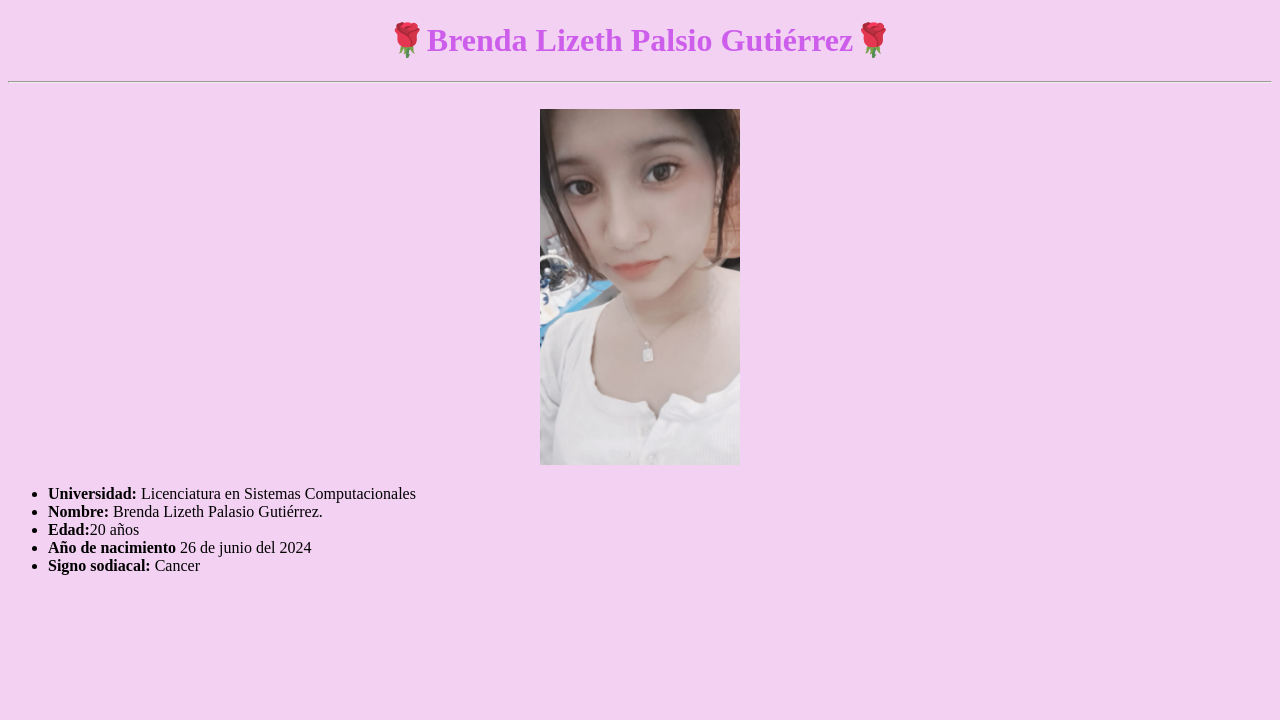
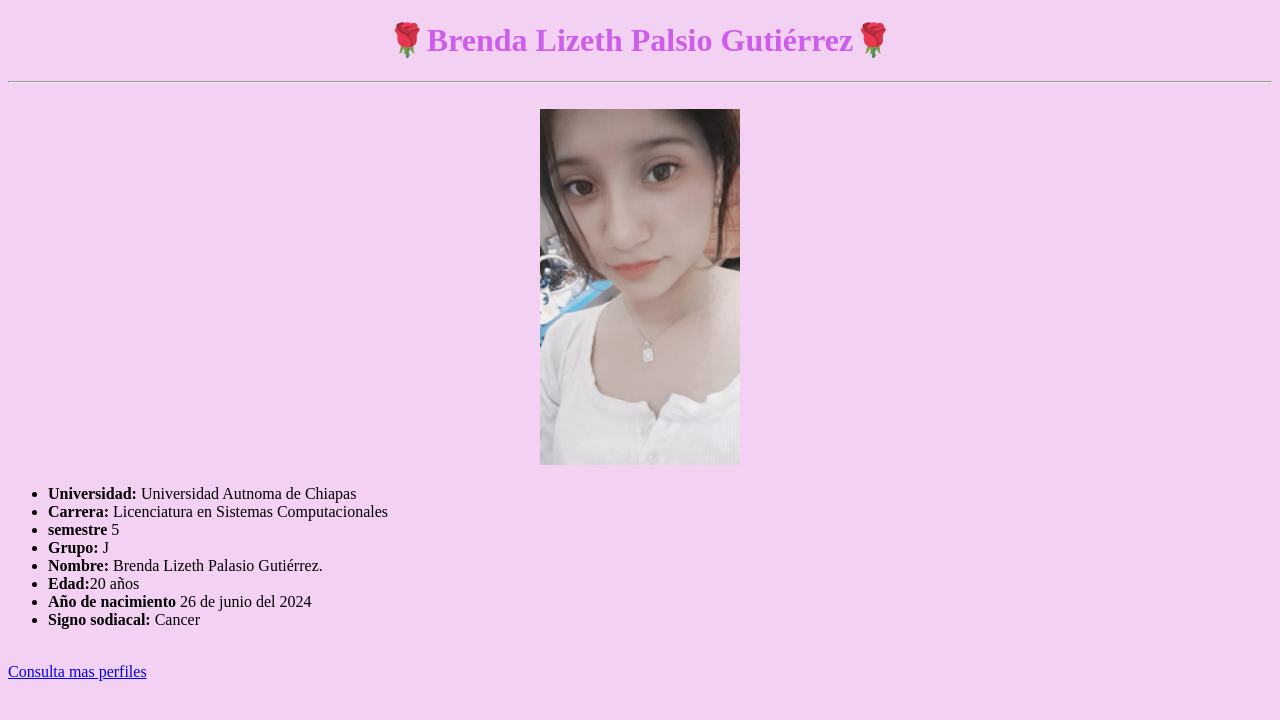
Before and after one commit to CNGamboardz/Perfiles, a plain HTML site: page brenda.html in a window 1280 px wide. Drawn offline with Linux system fonts and the light colour scheme.

Commit message:
Prueba 3

```diff
--- a/brenda.html
+++ b/brenda.html
@@ -18,11 +18,17 @@
     <br>
     <center><img src="IMAGENES/Perfil-Brenda.jpg" alt="" width="200px"></center>
     <ul>
-        <li><b>Universidad:</b> Licenciatura en Sistemas Computacionales</li>
+        <li><b>Universidad:</b> Universidad Autnoma de Chiapas</li>
+        <li><b>Carrera:</b> Licenciatura en Sistemas Computacionales</li>
+        <li><b>semestre</b> 5</li>
+        <li><b>Grupo:</b> J</li>
         <li><b>Nombre:</b> Brenda Lizeth Palasio Gutiérrez.</li>
         <li><b>Edad:</b>20 años</li>
         <li><b>Año de nacimiento</b> 26 de junio del 2024</li>
         <li><b>Signo sodiacal:</b> Cancer</li>
     </ul>
+    <br>
+
+    <a href="index.html">Consulta mas perfiles</a>
 </body>
 </html>
```
